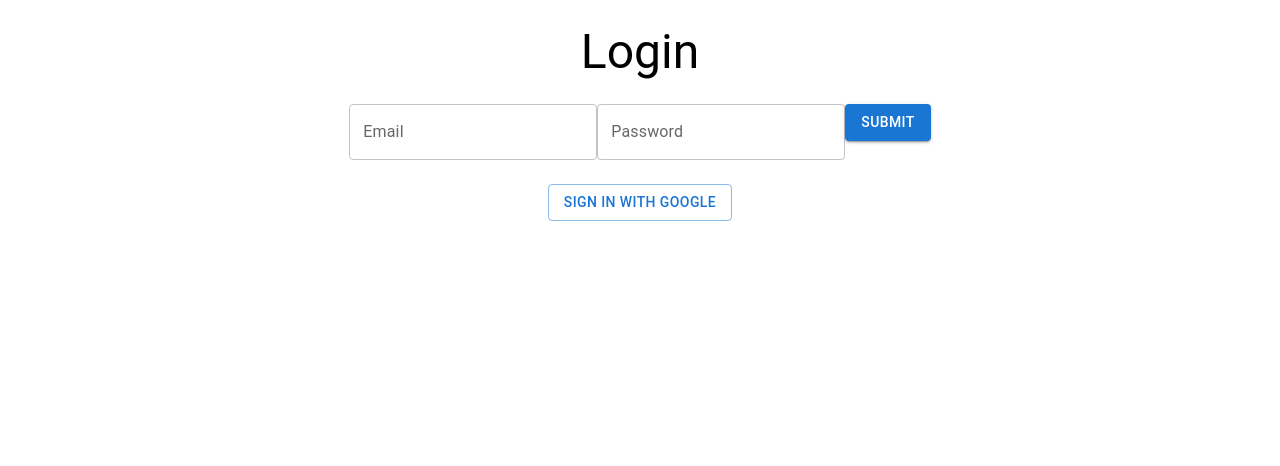
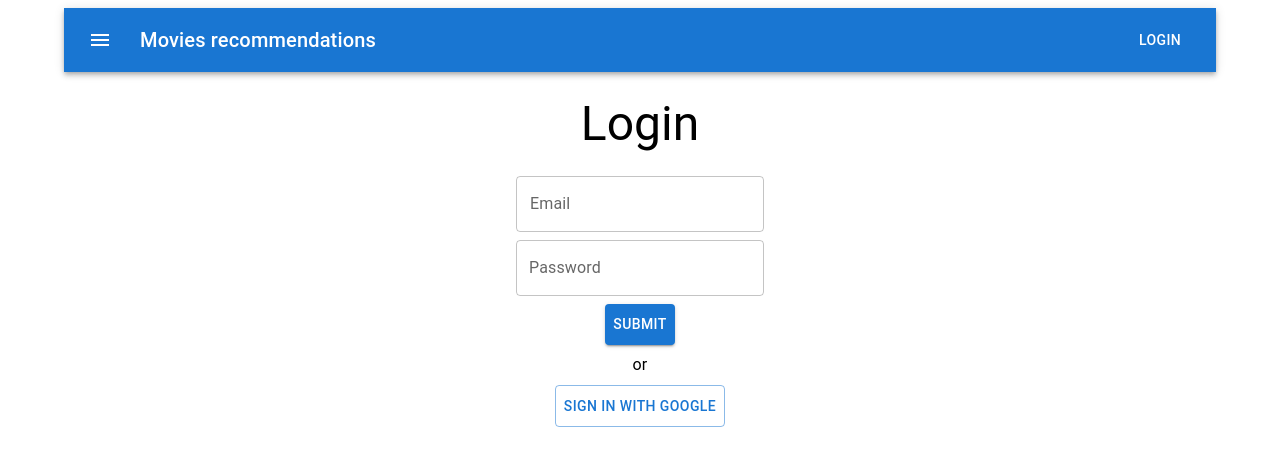
Before and after one commit to DizNicolasAmor/movies-recommendations, a React (Vite) app: page / in a window 1280 px wide. Shown: the top 466 px of the page. Built offline with nearby package versions, Linux system fonts and the light colour scheme.

Commit message:
MASTER: import Header and add Login styles

```diff
--- a/src/App.tsx
+++ b/src/App.tsx
@@ -2,11 +2,13 @@ import React from 'react';
 import { ToastContainer } from 'react-toastify';
 import { Box } from '@mui/material';
 import Authentication from './components/Authentication/Authentication';
+import { Header } from './components/Header';
 import 'react-toastify/dist/ReactToastify.css';
 
 function App() {
   return (
     <Box data-testid="app">
+      <Header />
       <Authentication />
       <ToastContainer />
     </Box>
--- a/src/components/Login/Login.tsx
+++ b/src/components/Login/Login.tsx
@@ -33,17 +33,30 @@ export const Login: FC<Props> = ({ handleLogin, handleLoginWithGoogle }) => {
           control={control}
           defaultValue=""
           render={({ field }) => (
-            <TextField {...field} type="password" label="Password" variant="outlined" />
+            <TextField
+              {...field}
+              type="password"
+              label="Password"
+              sx={{ display: 'block', mx: 'auto', my: 1, width: '250px' }}
+              variant="outlined"
+            />
           )}
         />
-        <Button type="submit" variant="contained" color="primary">
+        <Button
+          color="primary"
+          sx={{ display: 'block', mx: 'auto', my: 1, p: 1 }}
+          type="submit"
+          variant="contained"
+        >
           Submit
         </Button>
       </form>
 
+      <Typography sx={{ mx: 'auto', my: 1 }}>or</Typography>
+
       <Button
         onClick={handleLoginWithGoogle}
-        sx={{ display: 'block', mx: 'auto', my: 3 }}
+        sx={{ display: 'block', mx: 'auto', my: 1, p: 1 }}
         variant="outlined"
       >
         Sign in with Google
```
